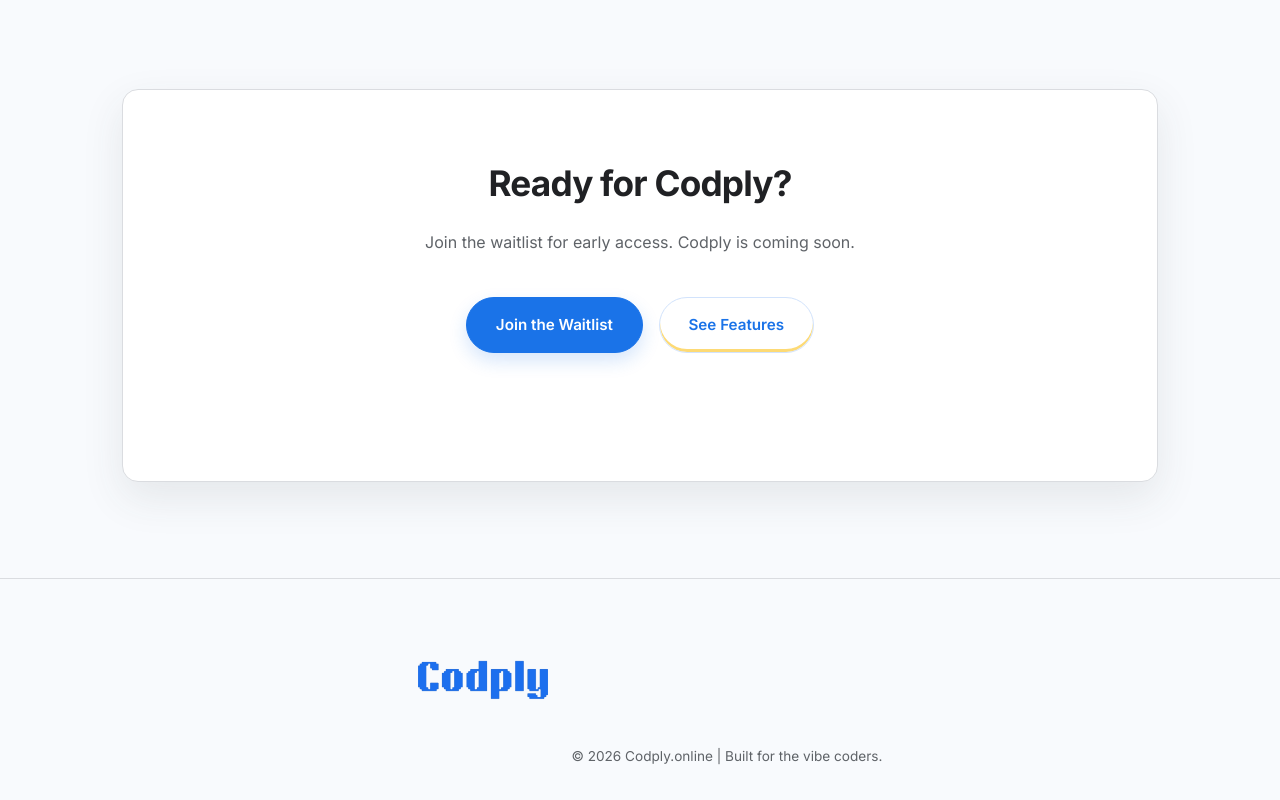
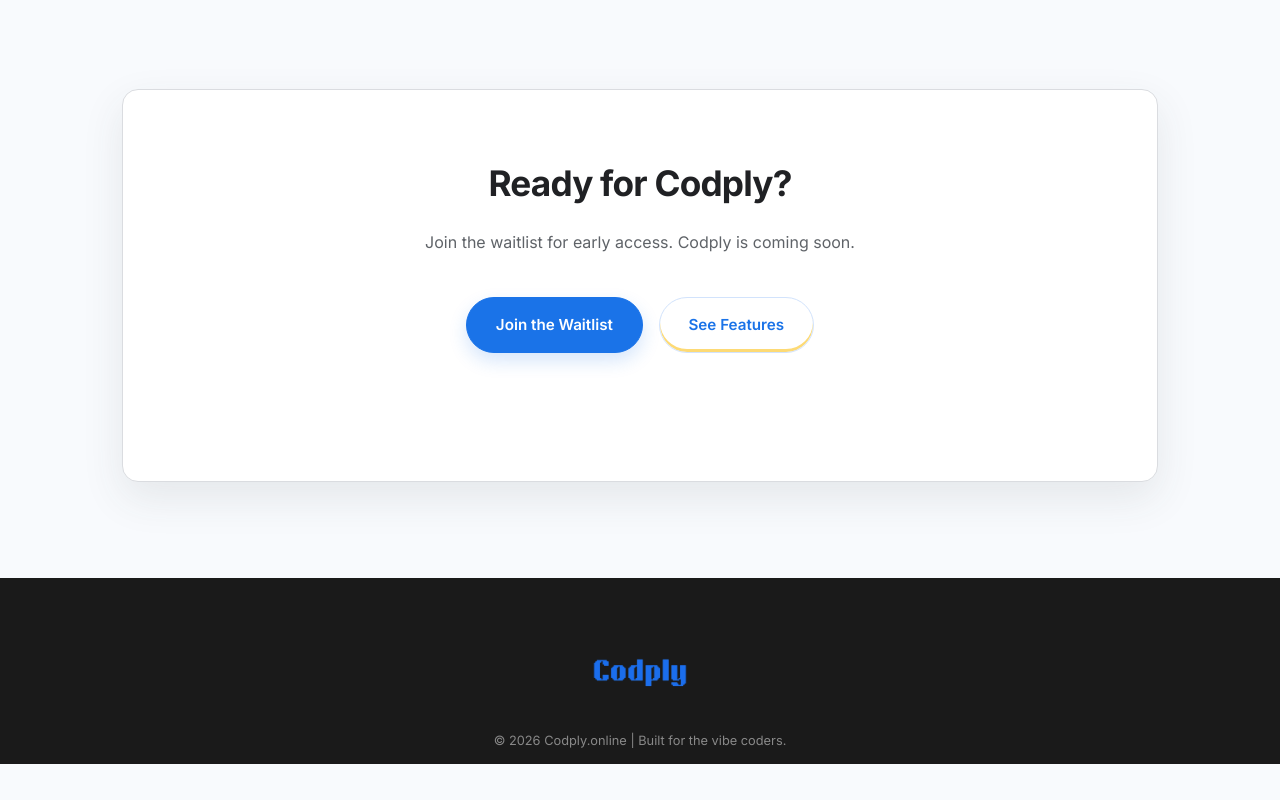
Before and after one commit to AwaisSDev/Codply, a website: page index.html in a window 1280 px wide. Shown: the part 3080-3880 px from the top of the page. After the commit the page ends 3844 px from the top, so only its background shows below. Drawn offline with Linux system fonts and the light colour scheme.

Commit message:
Fixed Footer

```diff
--- a/index.html
+++ b/index.html
@@ -619,11 +619,36 @@
 
         /* Footer */
         footer {
-            padding: 4rem 0 2rem;
+            padding: 2rem 0 1rem !important;
+            /* Reduced overall footer height */
+            background: #1a1a1a;
             text-align: center;
-            border-top: 1px solid var(--border-light);
-            color: var(--text-secondary);
-            font-size: 0.85rem;
+        }
+
+        .footer-logo-container {
+            display: block;
+            /* Stack them vertically */
+            height: 120px;
+            /* Keep the logo small and controlled */
+            margin: 0 auto;
+        }
+
+        .footer-logo-container img {
+            height: 100%;
+            width: auto;
+            object-fit: contain;
+            display: block;
+            margin: 0 auto;
+        }
+
+        footer p {
+            margin-top: 5px !important;
+            /* Forces a small, fixed gap regardless of image padding */
+            margin-bottom: 0 !important;
+            font-size: 0.8rem;
+            color: #888;
+            line-height: 1;
+            /* Prevents line height from adding extra space */
         }
 
         /* Animations */
@@ -1363,10 +1388,10 @@
     </div>
     <footer>
         <div class="container">
-            <a href="/" class="logo" aria-label="Codply">
-                <img src="Logo.png" alt="Codply AI Logo" style="height: 170px; width: auto;">
-            </a>
-            &copy; 2026 Codply.online | Built for the vibe coders.
+            <div class="footer-logo-container">
+                <img src="Logo.png" alt="Codply AI">
+            </div>
+            <p>&copy; 2026 Codply.online | Built for the vibe coders.</p>
         </div>
     </footer>
     <script>
```
